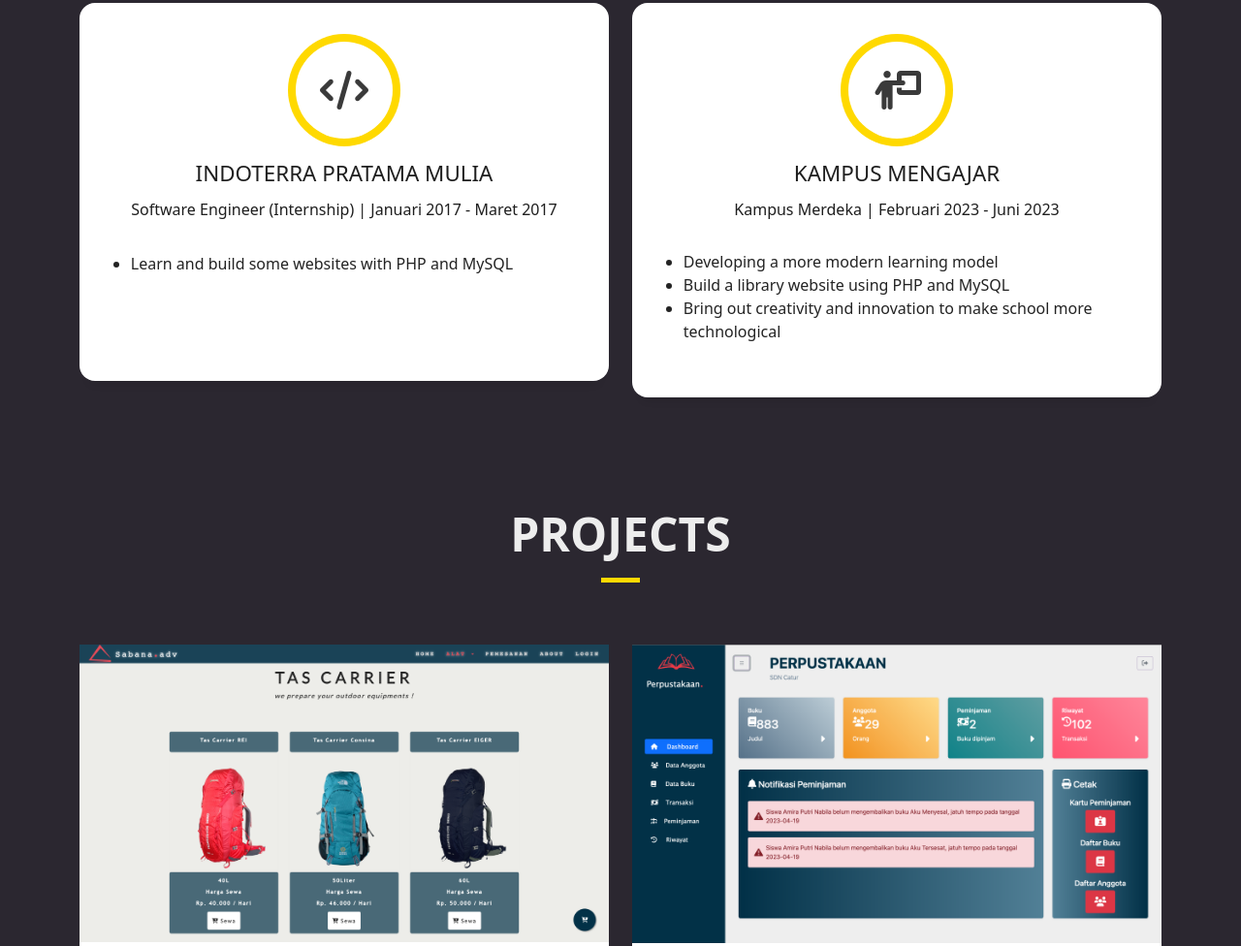
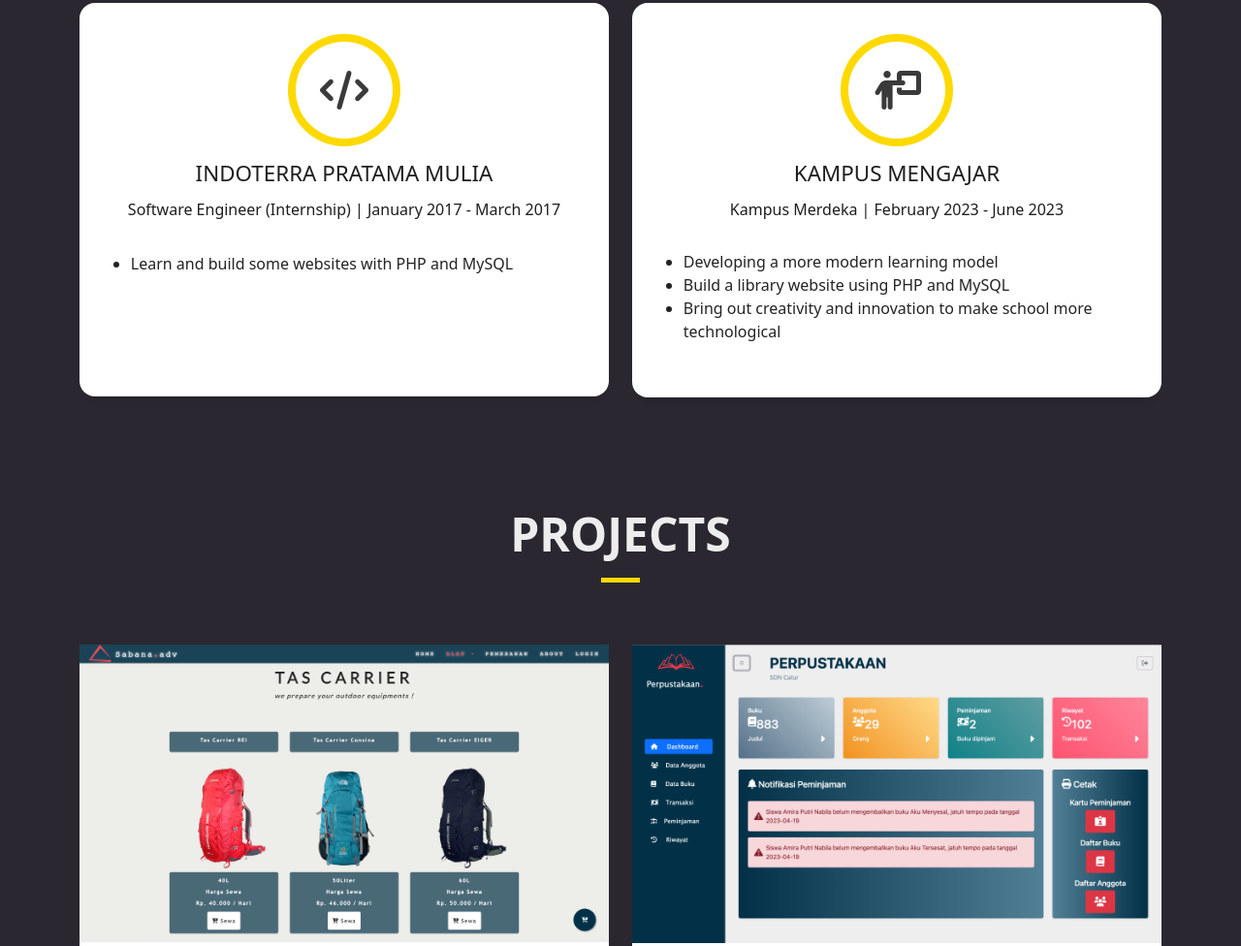
Before and after one commit to irfanfaiz25/irfanfaiz25.github.io, a plain HTML site: page index.html in a window 1280 px wide. Shown: the part 1824-2800 px from the top of the page at 97% size. Drawn offline with Linux system fonts and the light colour scheme.

Commit message:
Mengubah beberapa deskripsi exp

```diff
--- a/index.html
+++ b/index.html
@@ -42,7 +42,7 @@
           <li><a class="nav-link scrollto active" href="#hero">Home</a></li>
           <li><a class="nav-link scrollto" href="#about">Profile</a></li>
           <li><a class="nav-link scrollto" href="#services">Experience</a></li>
-          <li><a class="nav-link scrollto " href="#work">Project</a></li>
+          <li><a class="nav-link scrollto " href="#work">Projects</a></li>
           <li><a class="nav-link scrollto" href="#contact">Contact</a></li>
         </ul>
         <i class="bi bi-list mobile-nav-toggle"></i>
@@ -165,9 +165,9 @@
               </div>
               <div class="service-content">
                 <h2 class="s-title">Indoterra Pratama Mulia</h2>
-                <h6>Software Engineer (Internship) | Januari 2017 - Maret 2017</h6>
+                <h6>Software Engineer (Internship) | January 2017 - March 2017</h6>
                 <p class="s-description indotera">
-                  <ul style="text-align: left; color: rgb(35, 35, 35);">
+                  <ul style="text-align: left; color: rgb(35, 35, 35); padding-bottom: 16px;">
                     <li class="desc1">Learn and build some websites with PHP and MySQL</li>
                   </ul>
                 </p>
@@ -181,7 +181,7 @@
               </div>
               <div class="service-content">
                 <h2 class="s-title">Kampus Mengajar</h2>
-                <h6>Kampus Merdeka | Februari 2023 - Juni 2023</h6>
+                <h6>Kampus Merdeka | February 2023 - June 2023</h6>
                 <p class="s-description">
                   <ul style="text-align: left; color: rgb(35, 35, 35); padding-top: 16px;">
                     <li>Developing a more modern learning model</li>
@@ -302,7 +302,7 @@
                     <h2 class="w-title">Relasi Jaya Employee Management</h2>
                     <div class="w-more">
                       <span class="w-ctegory">Java . MySQL</span> / <span class="w-date">2022</span>
-                      <p style="padding-top: 10px;">Help Relasi Jaya's supermarket to control employee salary.</p>
+                      <p style="padding-top: 10px;">Help Relasi Jaya's supermarket to manage employee salary.</p>
                     </div>
                   </div>
                   <div class="col-sm-4">
```
